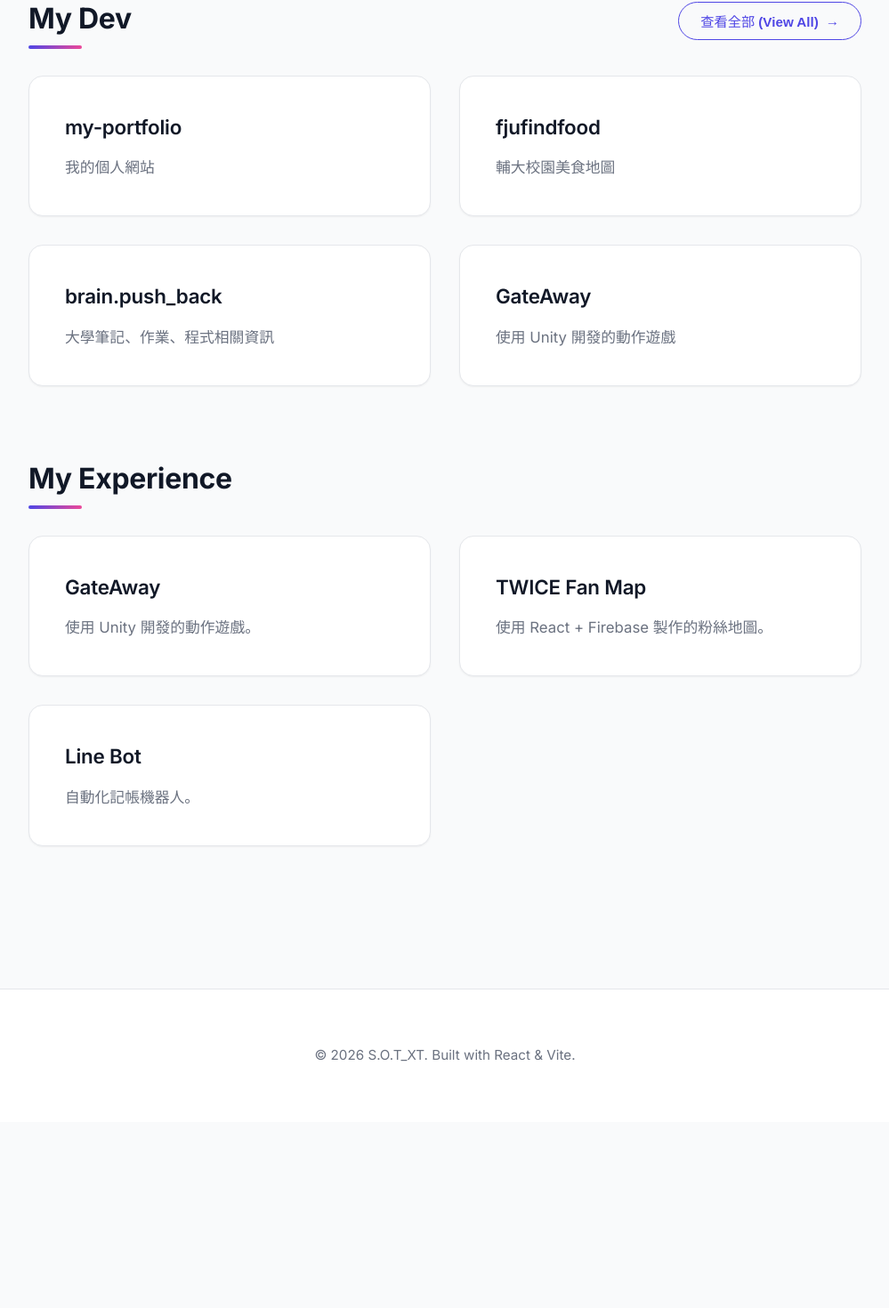
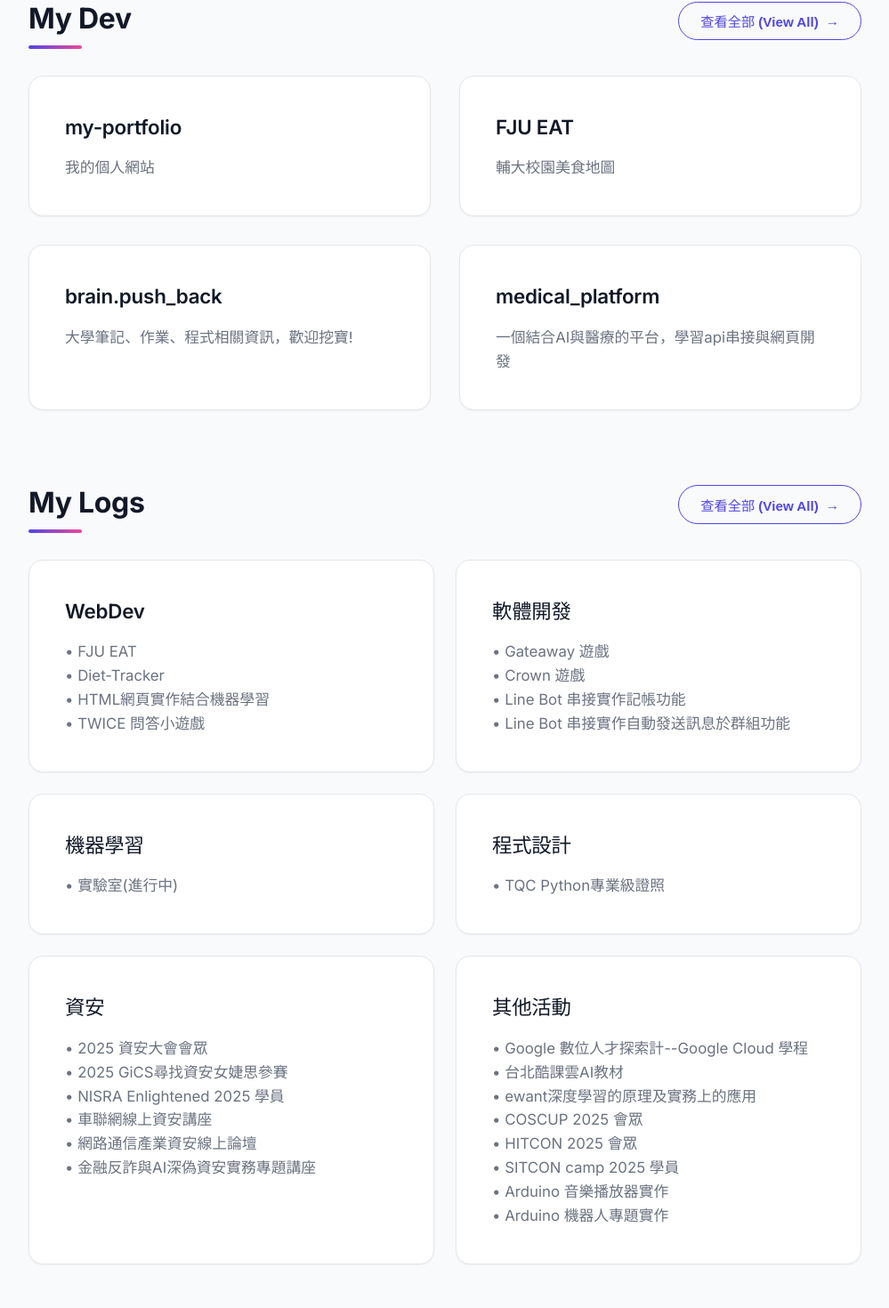
Before and after one commit to crazyainfuture/XT, a React (Vite) app: page / in a window 1280 px wide. Shown: the part 920-2390 px from the top of the page at 89% size, without its empty margins (140-1139 px from the left). Before the commit the page ends 2181 px from the top, so only its background shows below. Built offline with nearby package versions, Linux system fonts and the light colour scheme.

Commit message:
update my logs'page

```diff
--- a/src/App.css
+++ b/src/App.css
@@ -251,6 +251,18 @@ h2::after {
   gap: 2rem;
 }
 
+.log-grid {
+  display: grid;
+  grid-template-columns: 1fr;
+  gap: 1.5rem;
+}
+
+@media (min-width: 768px) {
+  .log-grid {
+    grid-template-columns: repeat(2, 1fr);
+  }
+}
+
 .card {
   background-color: var(--card-bg);
   border: 1px solid var(--border-color);
--- a/src/App.jsx
+++ b/src/App.jsx
@@ -2,6 +2,7 @@ import { useState, useEffect } from 'react'
 import './App.css'
 
 import Projects, { allProjects } from './pages/projects'
+import Logs, { alllogs } from './pages/logs'
 
 function App() {
   const [currentPage, setCurrentPage] = useState('home');
@@ -12,6 +13,7 @@ function App() {
   }, [currentPage]);
 
   const featuredProjects = allProjects.slice(0, 4);
+  const featuredLogs = alllogs.slice(0, 7);
 
   return (
     <div className="app-wrapper">
@@ -32,6 +34,12 @@ function App() {
             >
               Projects
             </button>
+            <button
+              className={currentPage === 'logs' ? 'active' : ''}
+              onClick={() => setCurrentPage('logs')}
+            >
+              Logs
+            </button>
           </nav>
         </div>
       </header>
@@ -39,6 +47,8 @@ function App() {
       <main className="main-content">
         {currentPage === 'projects' ? (
           <Projects onBack={() => setCurrentPage('home')} />
+        ) : currentPage === 'logs' ? (
+          <Logs onBack={() => setCurrentPage('home')} />
         ) : (
           <div className="container page-transition">
             <section className="hero">
@@ -79,30 +89,42 @@ function App() {
               <div className="project-grid">
                 {featuredProjects.map(proj => (
                   <div className="card" key={proj.id}>
-                    <h3>{proj.title}</h3>
+                    <h3>
+                      {proj.link ? (
+                        <a href={proj.link} target="_blank" rel="noopener noreferrer" style={{ textDecoration: 'none', color: 'inherit' }}>
+                          {proj.title}
+                        </a>
+                      ) : (
+                        proj.title
+                      )}
+                    </h3>
                     <p>{proj.desc}</p>
                   </div>
                 ))}
               </div>
             </section>
 
-            <section className="experience">
-              <h2>My Experience</h2>
-              <div className="project-grid">
-                <div className="card">
-                  <h3>GateAway</h3>
-                  <p>使用 Unity 開發的動作遊戲。</p>
-                </div>
-                <div className="card">
-                  <h3>TWICE Fan Map</h3>
-                  <p>使用 React + Firebase 製作的粉絲地圖。</p>
-                </div>
-                <div className="card">
-                  <h3>Line Bot</h3>
-                  <p>自動化記帳機器人。</p>
-                </div>
+            <section className="logs">
+              <div className="section-header">
+                <h2>My Logs</h2>
+                <button className="view-all-btn" onClick={() => setCurrentPage('logs')}>
+                  查看全部 (View All) <span>→</span>
+                </button>
+              </div>
+              <div className="log-grid">
+                { featuredLogs.map(log => (
+                  <div className="card" key={log.id}>
+                    <h3>{log.category}</h3>
+                    <div className="activity-list">
+                      {log.activities.map((activity, index) => (
+                        <p key={index}>• {activity}</p>
+                      ))}
+                    </div>
+                  </div>
+                ))}
               </div>
             </section>
+
           </div>
         )}
       </main>
--- /dev/null
+++ b/src/pages/logs.jsx
@@ -0,0 +1,51 @@
+export const alllogs = [
+  { id: 1, category: 'WebDev', activities: ['FJU EAT', 'Diet-Tracker','HTML網頁實作結合機器學習','TWICE 問答小遊戲'] },
+  { id: 2, category: '軟體開發', activities: ['Gateaway 遊戲','Crown 遊戲','Line Bot 串接實作記帳功能','Line Bot 串接實作自動發送訊息於群組功能'] },
+  { id: 3, category: '機器學習', activities: ['實驗室(進行中)'] },
+  { id: 4, category: '程式設計', activities: ['TQC Python專業級證照'] },
+  { id: 5, category: '資安',
+    activities: ['2025 資安大會會眾',
+        '2025 GiCS尋找資安女婕思參賽',
+        'NISRA Enlightened 2025 學員',
+        '車聯網線上資安講座',
+        '網路通信產業資安線上論壇',
+        '金融反詐與AI深偽資安實務專題講座'
+    ]
+  },
+
+  { id: 6, category: '其他活動',
+    activities: ['Google 數位人才探索計--Google Cloud 學程',
+        '台北酷課雲AI教材',
+        'ewant深度學習的原理及實務上的應用',
+        'COSCUP 2025 會眾',
+        'HITCON 2025 會眾',
+        'SITCON camp 2025 學員',
+        'Arduino 音樂播放器實作',
+        'Arduino 機器人專題實作'
+    ] },
+];
+
+export default function Logs({ onBack }) {
+  return (
+    <div className="container page-transition">
+      <div className="page-header">
+        <h2>All Logs</h2>
+      </div>
+
+      <section className="logs full-page">
+        <div className="log-grid">
+          {alllogs.map(log => (
+            <div className="card" key={log.id}>
+              <h3>{log.category}</h3>
+              <div className="activity-list">
+                {log.activities.map((activity, index) => (
+                  <p key={index}>• {activity}</p>
+                ))}
+              </div>
+            </div>
+          ))}
+        </div>
+      </section>
+    </div>
+  );
+}
--- a/src/pages/projects.jsx
+++ b/src/pages/projects.jsx
@@ -1,13 +1,15 @@
 export const allProjects = [
-  { id: 1, title: 'my-portfolio', desc: '我的個人網站' },
-  { id: 2, title: 'fjufindfood', desc: '輔大校園美食地圖' },
-  { id: 3, title: 'brain.push_back', desc: '大學筆記、作業、程式相關資訊' },
-  { id: 4, title: 'GateAway', desc: '使用 Unity 開發的動作遊戲' },
-  { id: 5, title: 'TWICE Fan Map', desc: '使用 React + Firebase 製作的粉絲地圖' },
-  { id: 6, title: 'Line Bot', desc: '自動化記帳機器人' },
-  { id: 7, title: 'Portfolio Website', desc: '使用 React + Vite 打造的個人展示網站' },
-  { id: 8, title: 'Weather App', desc: '即時串接氣象 API 的天氣預報小工具' },
-  { id: 9, title: 'Task Manager', desc: '具有完整 CRUD 功能的待辦事項管理系統' },
+  { id: 1, title: 'my-portfolio', desc: '我的個人網站', link: 'https://github.com/crazyainfuture/my-portfolio' },
+  { id: 2, title: 'FJU EAT', desc: '輔大校園美食地圖', link: 'https://crazyainfuture.github.io/fjufindfood/' },
+  { id: 3, title: 'brain.push_back', desc: '大學筆記、作業、程式相關資訊，歡迎挖寶!', link: 'https://github.com/crazyainfuture/brain.push_back.git' },
+  { id: 4, title: 'medical_platform', desc: '一個結合AI與醫療的平台，學習api串接與網頁開發', link: 'https://github.com/crazyainfuture/medical_platform_revised.git' },
+  { id: 5, title: 'GateAway', desc: '《GateAway》是一款以「環狀無限循環跑道」為核心的反應型駕駛生存街機遊戲，與朋友一起開發', link: 'https://github.com/shyuray/GateAway.git' },
+  { id: 6, title: 'Crown', desc: '《平民王冠》是一款以「從平凡到榮耀」為主題的遊戲作品。玩家將扮演一位平民，透過努力、抉擇與冒險，最終爭奪屬於自己的王冠。' },
+  { id: 7, title: 'Line Bot', desc: '自動發送訊息於群組' },
+  { id: 8, title: 'Line Bot', desc: '自動化記帳機器人' },
+  { id: 9, title: 'diet-tracker', desc: '熱量記錄小工具，學習串接 CRUD 功能' },
+  { id: 10, title: 'tryhtml', desc: 'HTML 練習並與Teachable Machine 結合，實現物體辨識' },
+  { id: 11, title: 'TWICE 問答小遊戲', desc: 'TWICE 知識問答小遊戲，網頁開發練習' },
 ];
 
 export default function Projects({ onBack }) {
@@ -21,7 +23,15 @@ export default function Projects({ onBack }) {
         <div className="project-grid">
           {allProjects.map(proj => (
             <div className="card" key={proj.id}>
-              <h3>{proj.title}</h3>
+              <h3>
+                {proj.link ? (
+                  <a href={proj.link} target="_blank" rel="noopener noreferrer" style={{ textDecoration: 'none', color: 'inherit' }}>
+                    {proj.title}
+                  </a>
+                ) : (
+                  proj.title
+                )}
+              </h3>
               <p>{proj.desc}</p>
             </div>
           ))}
```
